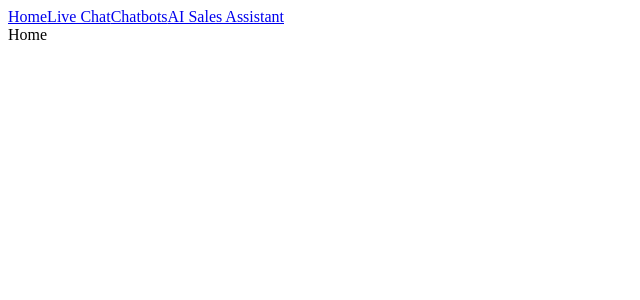
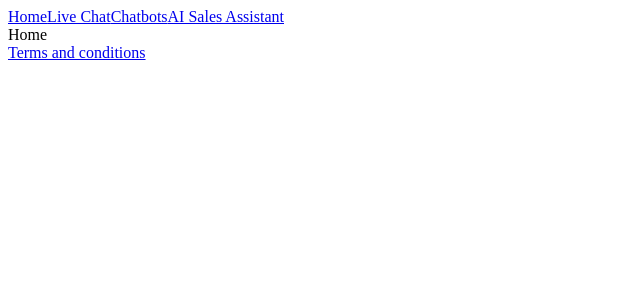
Before and after one commit to bottyan/rndmforest, a Nuxt app in the folder dialogitycom/: page / in a window 1280 px wide. Shown: the top 300 px of the page, without its empty margins (0-640 px from the left). Built offline with nearby package versions, Linux system fonts and the light colour scheme.

Commit message:
Update dialogity.vue
Update site layout

```diff
--- a/dialogitycom/layouts/dialogity.vue
+++ b/dialogitycom/layouts/dialogity.vue
@@ -1,11 +1,16 @@
 <template>
   <div>
-    <div>
+    <div class="header">
+      <div class="menu">
         <NuxtLink to="/">Home</NuxtLink>
         <NuxtLink to="/live_chat">Live Chat</NuxtLink>
         <NuxtLink to="/chat_automation">Chatbots</NuxtLink>
         <NuxtLink to="/ai_sales_assistant">AI Sales Assistant</NuxtLink>
+      </div>
     </div>
     <Nuxt />
+    <div class="footer">
+      <NuxtLink to="/terms_and_conditions">Terms and conditions</NuxtLink>
+    </div>
   </div>
 </template>
```
